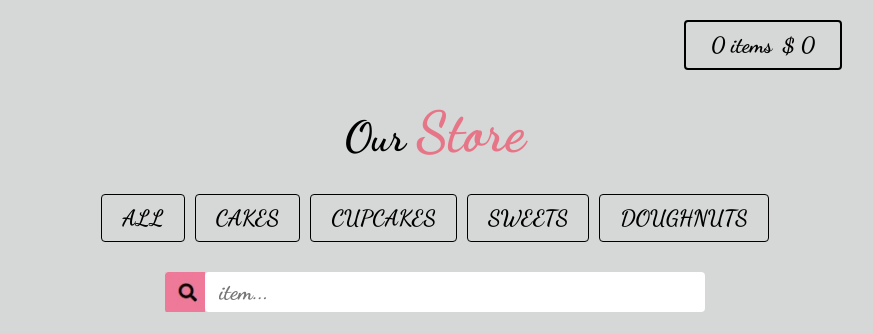
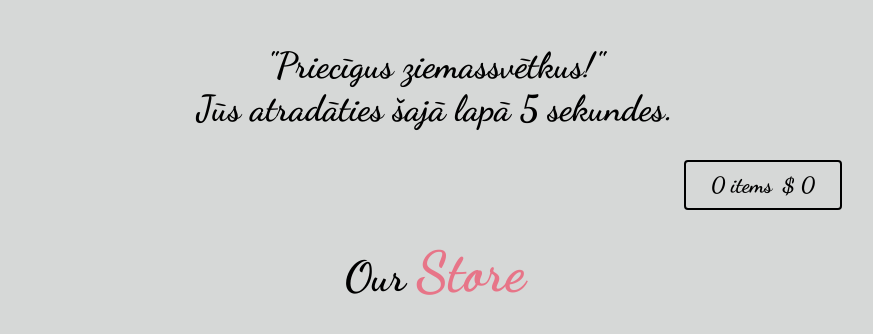
Before and after one commit to Justicesoul/Store-Page-on-ReactJS, a React (Create React App) app: page / in a window 1280 px wide. Shown: the top 334 px of the page, without its empty margins (205-1078 px from the left). Built offline with nearby package versions, Linux system fonts and the light colour scheme.

Commit message:
kkads message

```diff
--- a/src/App.js
+++ b/src/App.js
@@ -1,75 +1,108 @@
-import { useState } from "react";
-import ShopItems from "./components/ShopItems/ShopItems";
-import Button from "./components/Button/Button";
-import SearchField from "./components/SearchField/SearchField";
-import ShopBasket from "./components/ShopBasket/ShopBasket";
+import { useState, useEffect } from 'react';
+import ShopItems from './components/ShopItems/ShopItems';
+import Button from './components/Button/Button';
+import SearchField from './components/SearchField/SearchField';
+import ShopBasket from './components/ShopBasket/ShopBasket';
+import Heading from './components/Heading/Heading';
 
 const basket = [0, 0];
-const buttons = ["All", "Cakes", "Cupcakes", "Sweets", "Doughnuts"];
+const buttons = ['All', 'Cakes', 'Cupcakes', 'Sweets', 'Doughnuts'];
 const shopItemObject = [
   {
-    title: "Sweet item",
+    title: 'Sweet item',
     price: 5,
-    imgSrc: "https://picsum.photos/250",
-    type: "sweets",
+    imgSrc: 'https://picsum.photos/250',
+    type: 'sweets',
   },
   {
-    title: "Cupcake",
+    title: 'Cupcake',
     price: 7,
-    imgSrc: "https://picsum.photos/250?random=1",
-    type: "cupcakes",
+    imgSrc: 'https://picsum.photos/250?random=1',
+    type: 'cupcakes',
   },
   {
-    title: "Doughnut",
+    title: 'Doughnut',
     price: 10,
-    imgSrc: "https://picsum.photos/250?random=2",
-    type: "doughnuts",
+    imgSrc: 'https://picsum.photos/250?random=2',
+    type: 'doughnuts',
   },
   {
-    title: "Cake",
+    title: 'Cake',
     price: 3,
-    imgSrc: "https://picsum.photos/250?random=3",
-    type: "cakes",
+    imgSrc: 'https://picsum.photos/250?random=3',
+    type: 'cakes',
   },
   {
-    title: "Very sweet item",
+    title: 'Very sweet item',
     price: 6,
-    imgSrc: "https://picsum.photos/250?random=4",
-    type: "sweets",
+    imgSrc: 'https://picsum.photos/250?random=4',
+    type: 'sweets',
   },
   {
-    title: "Chocolate",
+    title: 'Chocolate',
     price: 4,
-    imgSrc: "https://picsum.photos/250?random=5",
-    type: "cakes",
+    imgSrc: 'https://picsum.photos/250?random=5',
+    type: 'cakes',
   },
   {
-    title: "Muffin",
+    title: 'Muffin',
     price: 2,
-    imgSrc: "https://picsum.photos/250?random=6",
-    type: "cupcakes",
+    imgSrc: 'https://picsum.photos/250?random=6',
+    type: 'cupcakes',
   },
   {
-    title: "Halva",
+    title: 'Halva',
     price: 8,
-    imgSrc: "https://picsum.photos/250?random=7",
-    type: "sweets",
+    imgSrc: 'https://picsum.photos/250?random=7',
+    type: 'sweets',
   },
   {
-    title: "Pudding",
+    title: 'Pudding',
     price: 1,
-    imgSrc: "https://picsum.photos/250?random=8",
-    type: "doughnuts",
+    imgSrc: 'https://picsum.photos/250?random=8',
+    type: 'doughnuts',
   },
 ];
 
 const App = () => {
   const [shopItems, setShopItems] = useState(shopItemObject);
-  const [search, setSearch] = useState("");
+  const [search, setSearch] = useState('');
   const [shopBasket, setShopBasket] = useState(basket);
+  const [counter, setCounter] = useState(0);
+  const colorHeading = ['blue', 'red', 'green', 'yellow', 'black', 'pink'];
+
+  useEffect(() => {
+    alert('Please, click "Ok" button');
+  }, []);
+
+  useEffect(() => {
+    setTimeout(() => {
+      setCounter(counter + 1);
+    }, 1000);
+  });
+
+  useEffect(() => {
+    const clickButtons = document.querySelectorAll('.button');
+    clickButtons.forEach((button) => {
+      button.addEventListener('click', () => {
+        document.querySelector('h1').style.color =
+          colorHeading[Math.floor(Math.random() * colorHeading.length)];
+      });
+    });
+  });
+
+  useEffect(() => {
+    const timeout = setTimeout(() => {
+      if (counter > 9) {
+        document.querySelector('h1').style.color =
+          colorHeading[Math.floor(Math.random() * colorHeading.length)];
+      }
+    }, 1000);
+    return () => clearTimeout(timeout);
+  });
 
   const shopFilter = (value) => {
-    if (value.toLowerCase() === "all") {
+    if (value.toLowerCase() === 'all') {
       setShopItems(shopItemObject);
     } else {
       const filtredShopItems = [...shopItemObject].filter((item) => {
@@ -81,6 +114,7 @@ const App = () => {
 
   return (
     <>
+      <Heading counter={counter} />
       <ShopBasket totalItems={shopBasket[0]} totalPrice={shopBasket[1]} />
       <h1 className="heading">
         Our <span className="heading--pink">Store</span>
--- /dev/null
+++ b/src/components/Heading/Heading.js
@@ -0,0 +1,10 @@
+const Heading = ({ counter }) => {
+  return (
+    <h1>
+      "Priecīgus ziemassvētkus!"
+      <br /> Jūs atradāties šajā lapā {counter} sekundes.
+    </h1>
+  );
+};
+
+export default Heading;
--- a/src/index.css
+++ b/src/index.css
@@ -1,8 +1,8 @@
-@import url("https://fonts.googleapis.com/css2?family=Dancing+Script:wght@400;700&display=swap");
+@import url('https://fonts.googleapis.com/css2?family=Dancing+Script:wght@400;700&display=swap');
 
 * {
   box-sizing: border-box;
-  font-family: "Dancing Script", cursive;
+  font-family: 'Dancing Script', cursive;
   font-weight: 700;
   font-size: 22px;
 }
@@ -15,6 +15,12 @@ body {
   align-items: center;
   width: 100%;
   margin: 20px 0;
+}
+
+h1 {
+  font-size: 36px;
+  margin-bottom: 30px;
+  text-align: center;
 }
 
 .heading {
```
